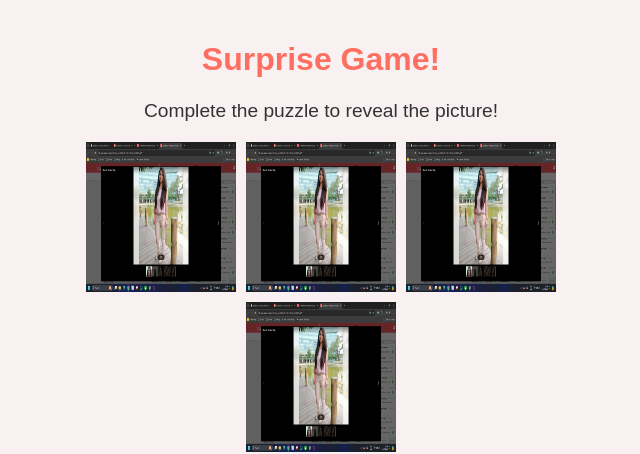
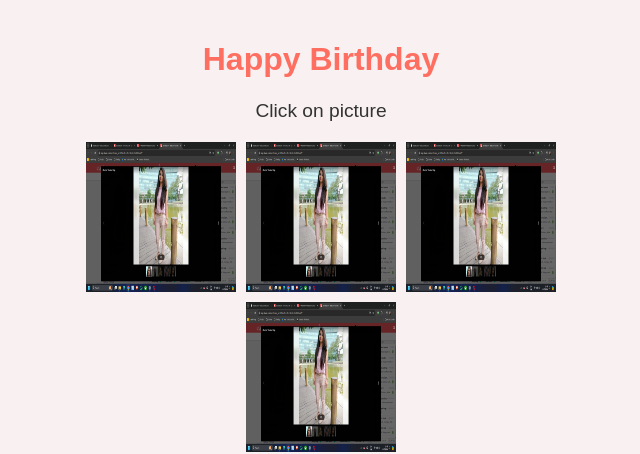
Before and after one commit to cavallierneil/alittlelatehopeuforgiveme, a plain HTML site: page index.html in a window 1280 px wide. Shown: the top 454 px of the page, without its empty margins (319-959 px from the left). Drawn offline with Linux system fonts and the light colour scheme.

Commit message:
Update index.html

```diff
--- a/index.html
+++ b/index.html
@@ -8,8 +8,8 @@
 </head>
 <body>
     <div class="container">
-        <h1>Surprise Game!</h1>
-        <p>Complete the puzzle to reveal the picture!</p>
+        <h1>Happy Birthday</h1>
+        <p>Click on picture</p>
 
         <!-- Puzzle game images -->
         <div id="puzzle">
```
